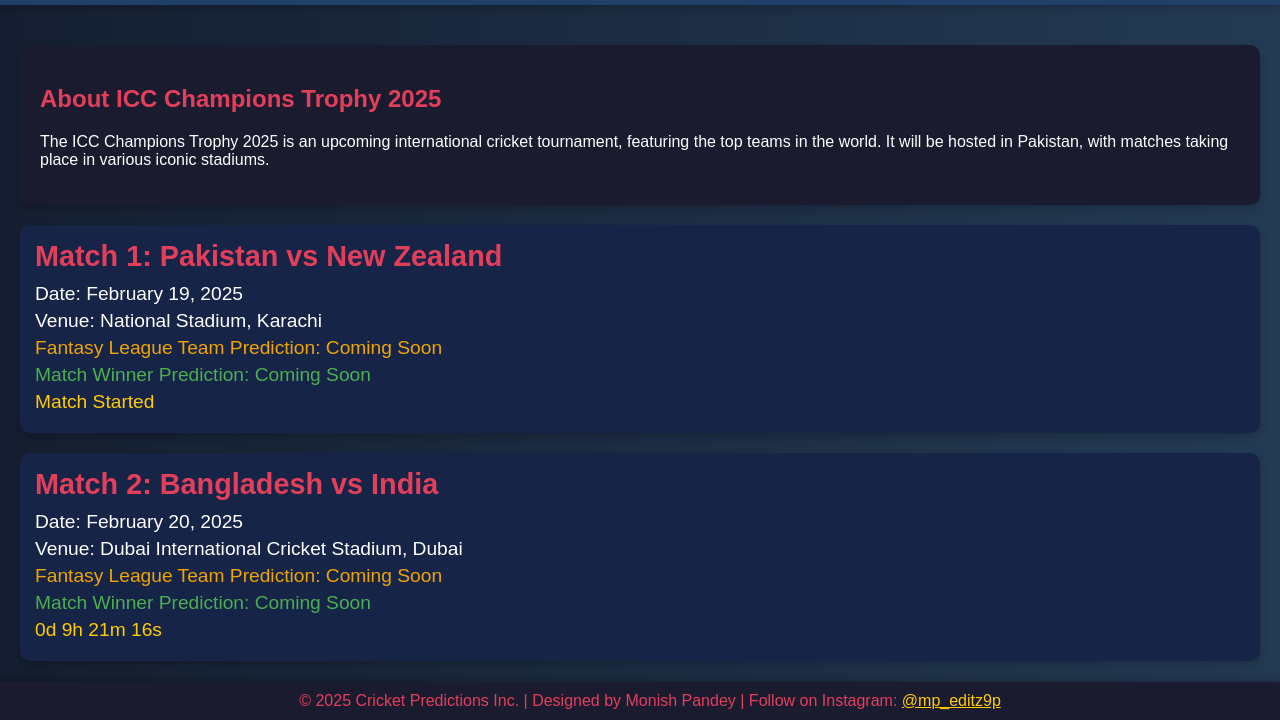
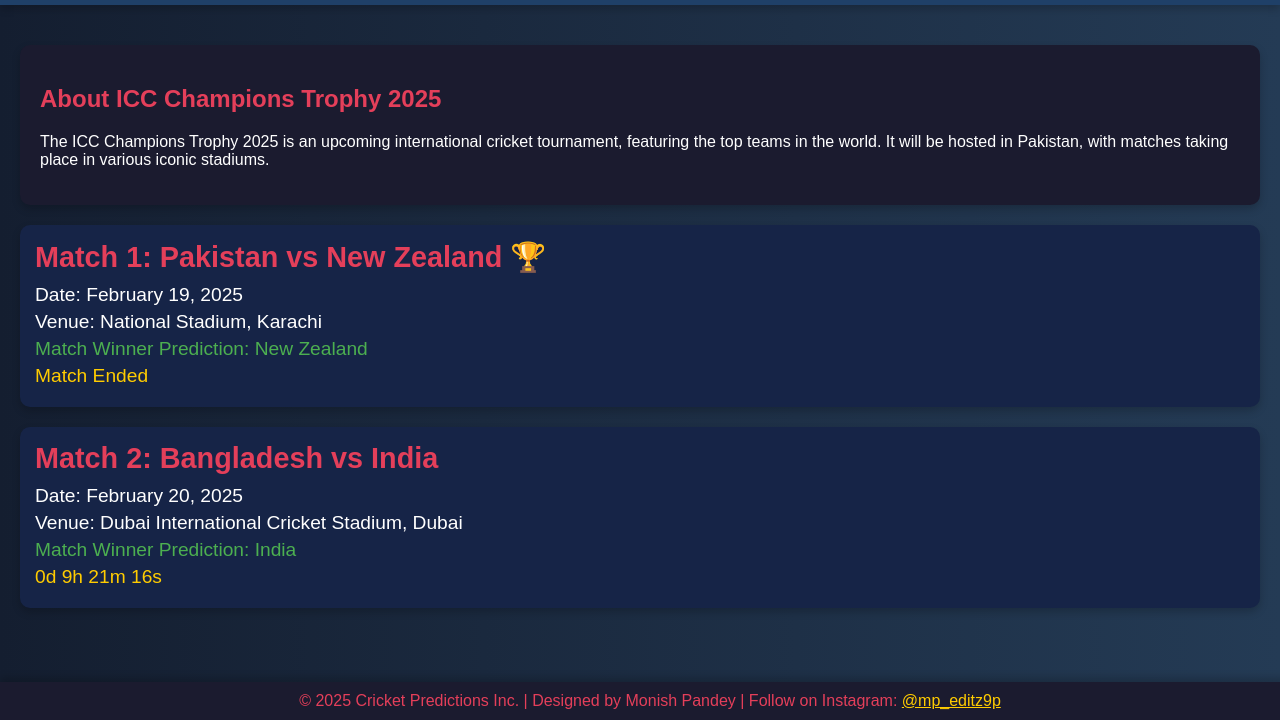
Before and after one commit to mpeditz9p/champions-trophy-2025-prediction, a plain HTML site: page index.html in a window 1280 px wide. Shown: the part 80-800 px from the top of the page. Drawn offline with Linux system fonts and the light colour scheme.

Commit message:
Update index.html

```diff
--- a/index.html
+++ b/index.html
@@ -46,11 +46,6 @@
             margin: 5px 0;
             font-size: 1.2em;
         }
-        .prediction {
-            margin-top: 10px;
-            font-size: 1.1em;
-            color: #f0a500;
-        }
         .match-winner {
             margin-top: 10px;
             font-size: 1.1em;
@@ -86,6 +81,34 @@
             color: #e43f5a;
         }
     </style>
+</head>
+<body>
+    <header>
+        <h1>ICC Champions Trophy 2025 Predictions</h1>
+    </header>
+    <main>
+        <div class="about">
+            <h2>About ICC Champions Trophy 2025</h2>
+            <p>The ICC Champions Trophy 2025 is an upcoming international cricket tournament, featuring the top teams in the world. It will be hosted in Pakistan, with matches taking place in various iconic stadiums.</p>
+        </div>
+        <div class="match-card">
+            <h2>Match 1: Pakistan vs New Zealand 🏆</h2>
+            <p>Date: February 19, 2025</p>
+            <p>Venue: National Stadium, Karachi</p>
+            <p class="match-winner">Match Winner Prediction: New Zealand</p>
+            <p class="countdown" id="countdown1">Match Ended</p>
+        </div>
+        <div class="match-card">
+            <h2>Match 2: Bangladesh vs India</h2>
+            <p>Date: February 20, 2025</p>
+            <p>Venue: Dubai International Cricket Stadium, Dubai</p>
+            <p class="match-winner">Match Winner Prediction: India</p>
+            <p class="countdown" id="countdown2"></p>
+        </div>
+    </main>
+    <footer>
+        <p>&copy; 2025 Cricket Predictions Inc. | Designed by Monish Pandey | Follow on Instagram: <a href="https://instagram.com/mp_editz9p" target="_blank" style="color: #ffcc00;">@mp_editz9p</a></p>
+    </footer>
     <script>
         function countdownTimer(id, matchDate) {
             let countDownDate = new Date(matchDate).getTime();
@@ -103,39 +126,6 @@
                 }
             }, 1000);
         }
-    </script>
-</head>
-<body>
-    <header>
-        <h1>ICC Champions Trophy 2025 Predictions</h1>
-    </header>
-    <main>
-        <div class="about">
-            <h2>About ICC Champions Trophy 2025</h2>
-            <p>The ICC Champions Trophy 2025 is an upcoming international cricket tournament, featuring the top teams in the world. It will be hosted in Pakistan, with matches taking place in various iconic stadiums.</p>
-        </div>
-        <div class="match-card">
-            <h2>Match 1: Pakistan vs New Zealand</h2>
-            <p>Date: February 19, 2025</p>
-            <p>Venue: National Stadium, Karachi</p>
-            <p class="prediction">Fantasy League Team Prediction: Coming Soon</p>
-            <p class="match-winner">Match Winner Prediction: Coming Soon</p>
-            <p class="countdown" id="countdown1"></p>
-        </div>
-        <div class="match-card">
-            <h2>Match 2: Bangladesh vs India</h2>
-            <p>Date: February 20, 2025</p>
-            <p>Venue: Dubai International Cricket Stadium, Dubai</p>
-            <p class="prediction">Fantasy League Team Prediction: Coming Soon</p>
-            <p class="match-winner">Match Winner Prediction: Coming Soon</p>
-            <p class="countdown" id="countdown2"></p>
-        </div>
-    </main>
-    <footer>
-        <p>&copy; 2025 Cricket Predictions Inc. | Designed by Monish Pandey | Follow on Instagram: <a href="https://instagram.com/mp_editz9p" target="_blank" style="color: #ffcc00;">@mp_editz9p</a></p>
-    </footer>
-    <script>
-        countdownTimer("countdown1", "Feb 19, 2025 14:00:00");
         countdownTimer("countdown2", "Feb 20, 2025 15:00:00");
     </script>
 </body>
```
